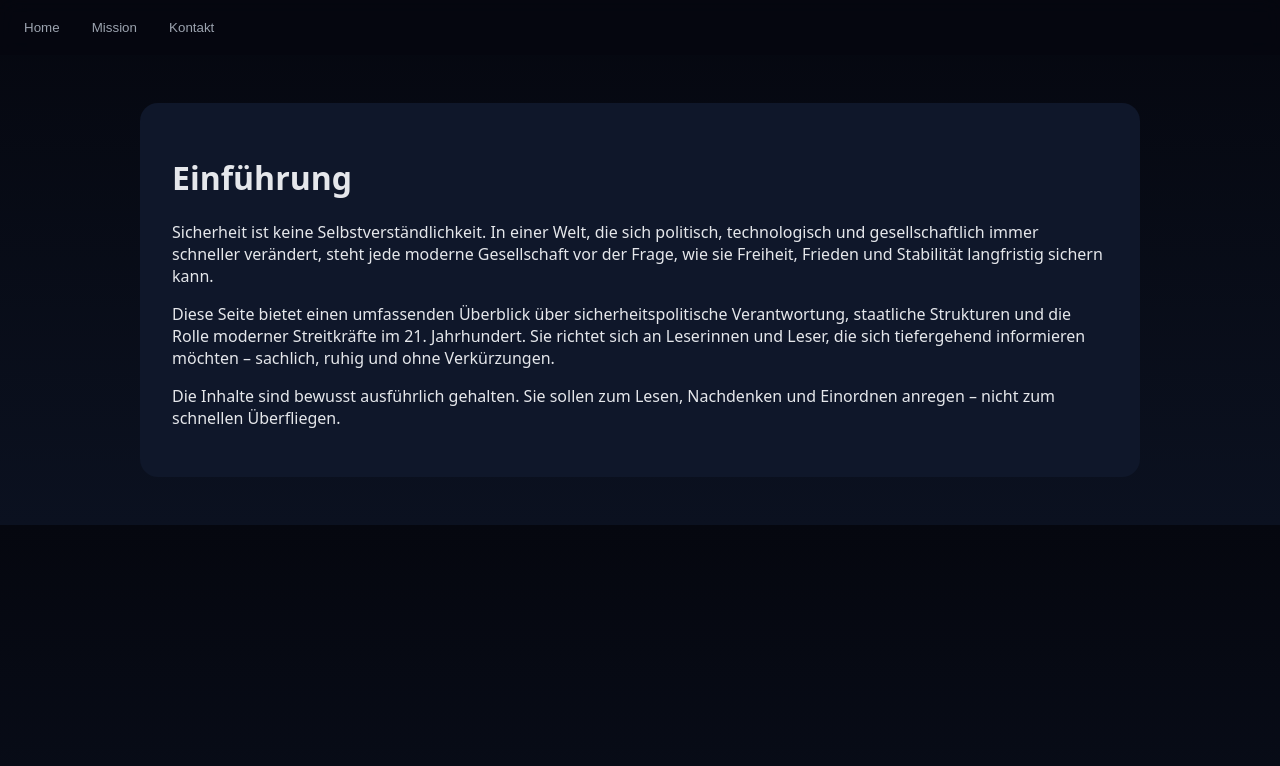
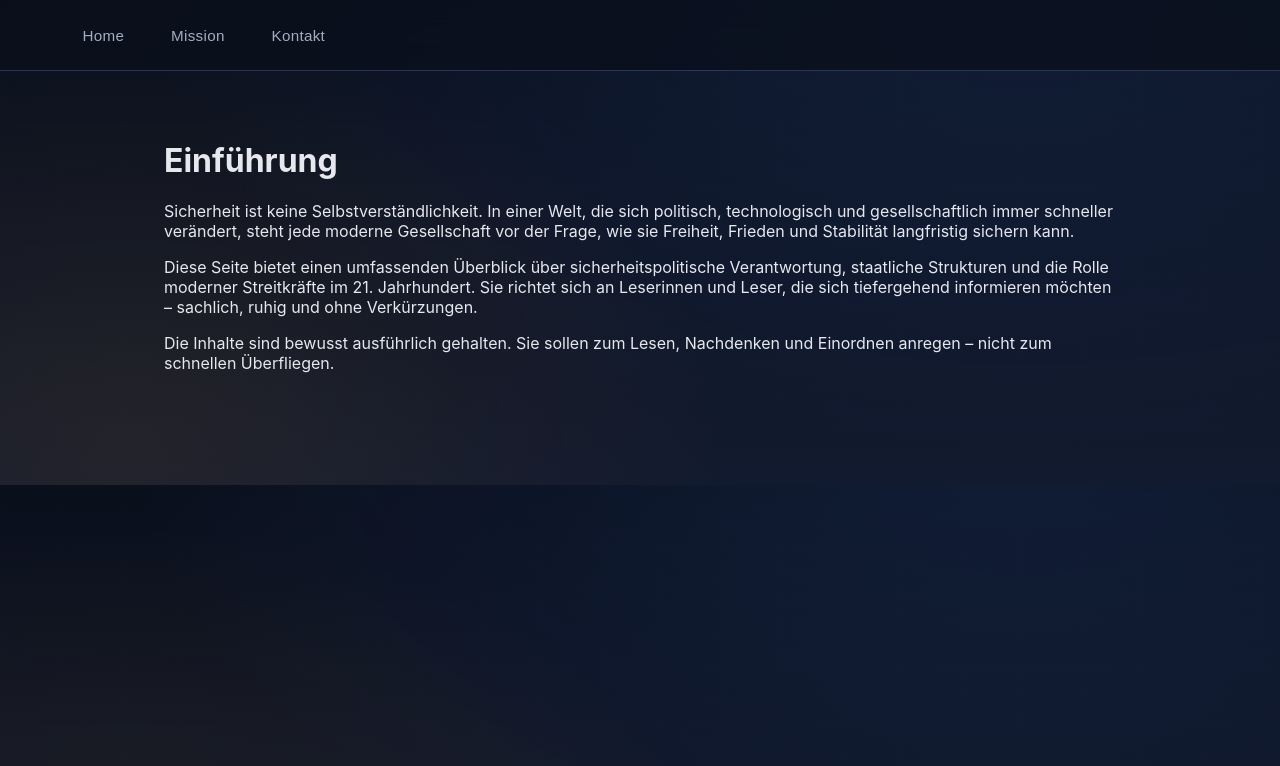
Before and after one commit to Raven1906/BundeswehrOriginal, a website: page public/index.html in a window 1280 px wide. Drawn offline with Linux system fonts and the light colour scheme.

Commit message:
Update style.css

```diff
--- a/public/style.css
+++ b/public/style.css
@@ -1,56 +1,165 @@
 :root{
-  --bg:#05070f;
-  --bg2:#0b1120;
-  --card:#0f172a;
-  --text:#e5e7eb;
-  --muted:#9ca3af;
-  --info:#38bdf8;
+  --bg:#0a0f1c;
+  --bg2:#121a2f;
+  --card:#151d33;
+  --border:#2a3554;
+
+  --text:#e6e8ee;
+  --muted:#a3adc2;
+
+  --blue:#3b82f6;
+  --amber:#f59e0b;
+  --olive:#6b8e23;
 }
 
+/* RESET */
+*{box-sizing:border-box}
 body{
   margin:0;
-  font-family:system-ui;
-  background:linear-gradient(180deg,var(--bg),var(--bg2));
+  font-family:"Inter",system-ui,sans-serif;
   color:var(--text);
+  background:
+    radial-gradient(900px 500px at 80% -10%,rgba(59,130,246,.12),transparent),
+    radial-gradient(600px 400px at 10% 90%,rgba(245,158,11,.08),transparent),
+    linear-gradient(180deg,var(--bg),var(--bg2));
+  overflow-x:hidden;
 }
 
+/* ANIMATED GRID / MAP PATTERN */
+body::before{
+  content:"";
+  position:fixed;
+  inset:0;
+  z-index:-1;
+  opacity:.18;
+  background-image:
+    linear-gradient(rgba(255,255,255,.05) 1px,transparent 1px),
+    linear-gradient(90deg,rgba(255,255,255,.05) 1px,transparent 1px);
+  background-size:60px 60px;
+  animation:mapMove 50s linear infinite;
+}
+
+@keyframes mapMove{
+  from{transform:translateY(0)}
+  to{transform:translateY(60px)}
+}
+
+/* HEADER */
 header{
   position:sticky;
   top:0;
-  background:rgba(5,7,15,.8);
-  backdrop-filter:blur(10px);
+  z-index:10;
+  background:rgba(10,15,28,.8);
+  backdrop-filter:blur(14px);
+  border-bottom:1px solid var(--border);
 }
 
 nav{
-  padding:10px;
+  max-width:1200px;
+  margin:auto;
+  padding:1rem 1.5rem;
+  display:flex;
+  gap:.6rem;
 }
 
 nav button{
   background:none;
-  border:none;
+  border:1px solid transparent;
   color:var(--muted);
-  padding:10px 14px;
+  padding:.6rem 1.1rem;
+  font-size:.95rem;
+  letter-spacing:.3px;
   cursor:pointer;
+  transition:.3s;
+  position:relative;
+}
+
+nav button::after{
+  content:"";
+  position:absolute;
+  left:0;right:0;bottom:-6px;
+  height:2px;
+  background:linear-gradient(90deg,var(--blue),var(--amber));
+  opacity:0;
+  transform:scaleX(.3);
+  transition:.3s;
 }
 
 nav button:hover{
   color:var(--text);
 }
 
+nav button:hover::after{
+  opacity:1;
+  transform:scaleX(1);
+}
+
+/* MAIN */
 main{
   max-width:1000px;
   margin:auto;
-  padding:3rem 1.5rem;
+  padding:3rem 1.5rem 6rem;
 }
 
-.card{
-  background:var(--card);
-  padding:2rem;
-  border-radius:18px;
-  animation:fade .4s ease;
+/* CONTENT SECTIONS */
+.section{
+  background:
+    linear-gradient(180deg,rgba(255,255,255,.03),transparent),
+    var(--card);
+  border:1px solid var(--border);
+  padding:2.8rem;
+  margin-bottom:3.5rem;
+  position:relative;
+  overflow:hidden;
+  animation:fadeUp .8s ease both;
 }
 
-@keyframes fade{
-  from{opacity:0;transform:translateY(10px)}
+/* animated accent stripe */
+.section::before{
+  content:"";
+  position:absolute;
+  top:0;left:0;
+  width:6px;
+  height:100%;
+  background:linear-gradient(180deg,var(--blue),var(--olive),var(--amber));
+  opacity:.8;
+}
+
+/* floating light */
+.section::after{
+  content:"";
+  position:absolute;
+  inset:-40%;
+  background:radial-gradient(circle,rgba(59,130,246,.08),transparent 60%);
+  animation:floatLight 18s linear infinite;
+  pointer-events:none;
+}
+
+@keyframes floatLight{
+  from{transform:translate(-10%,-10%)}
+  to{transform:translate(10%,10%)}
+}
+
+/* TYPO */
+.section h1{
+  margin-top:0;
+  font-size:2.3rem;
+  letter-spacing:.4px;
+}
+
+.section h2{
+  margin-top:2.5rem;
+  font-size:1.4rem;
+  color:#cbd5e1;
+}
+
+.section p{
+  margin:1.1rem 0;
+  color:var(--muted);
+}
+
+/* REVEAL */
+@keyframes fadeUp{
+  from{opacity:0;transform:translateY(30px)}
   to{opacity:1;transform:none}
 }
```
